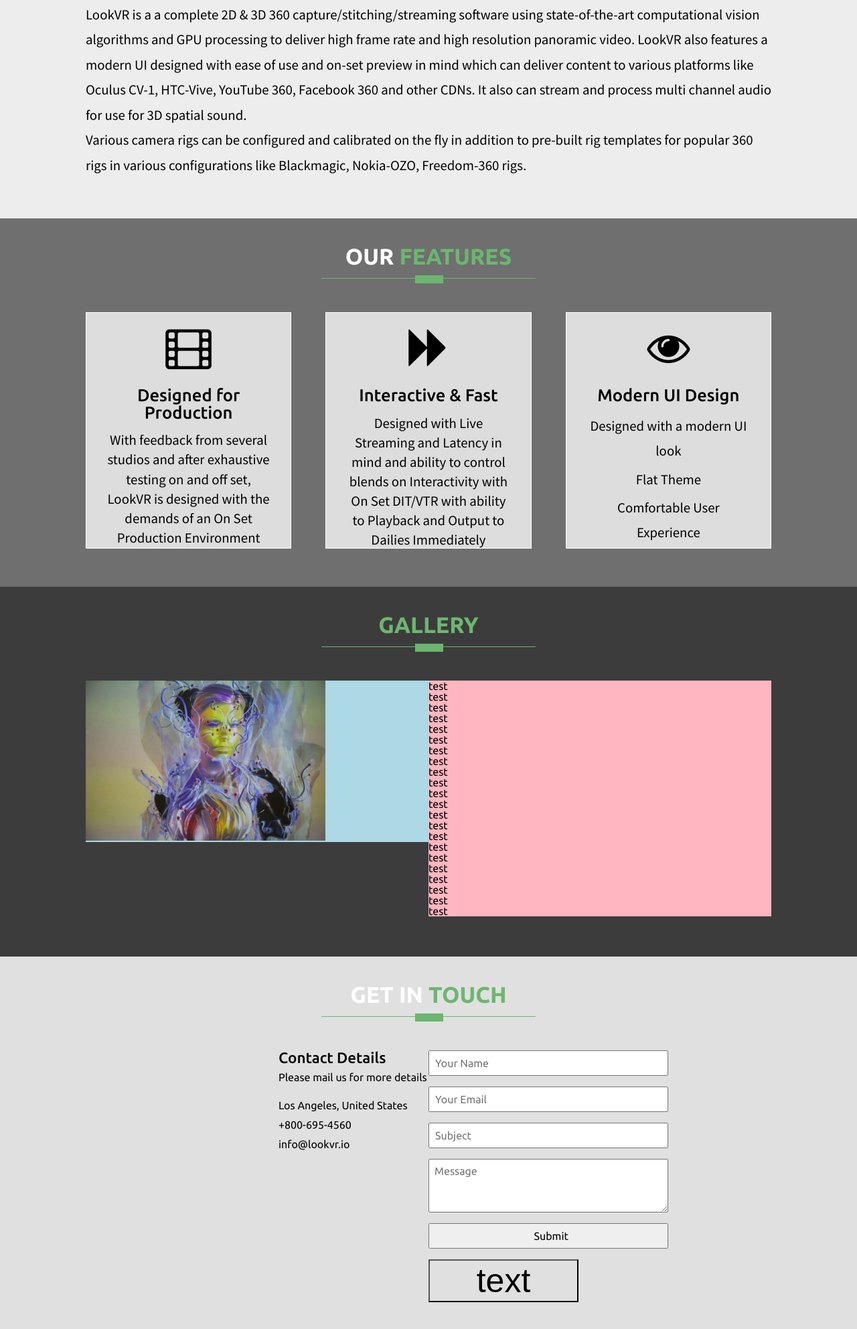
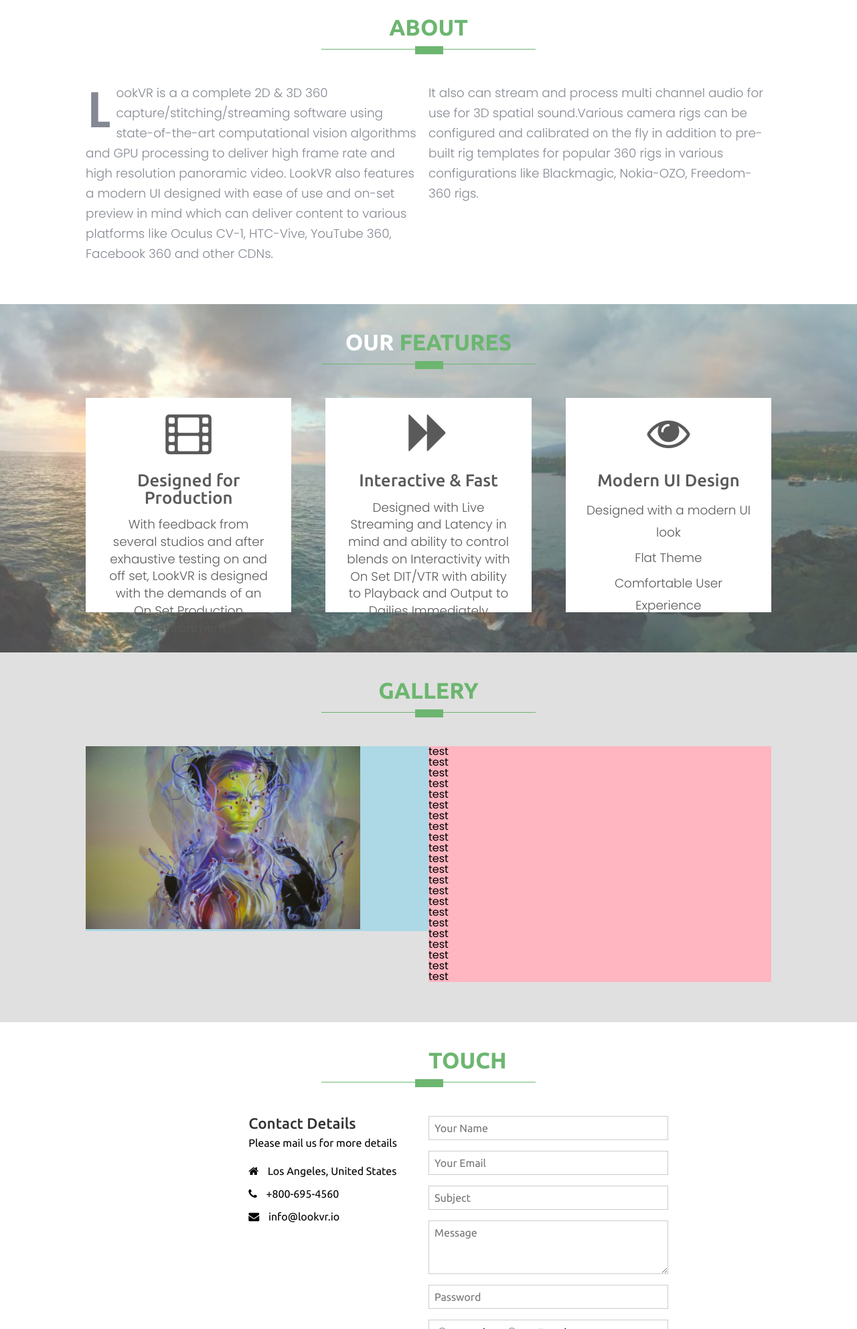
Before and after one commit to hikitae/FINALPROJECT, a plain HTML site: page index.html in a window 1280 px wide. Shown: the part 816-2800 px from the top of the page at 67% size. Drawn offline with Linux system fonts and the light colour scheme.

```diff
--- a/css/style.css
+++ b/css/style.css
@@ -25,22 +25,25 @@ a {
 #container {
 	font-family: 'Roboto', sans-serif;
 	font-family: 'Lora', serif;
-	font-family: 'Source Sans Pro', sans-serif;
+/*	font-family: 'Source Sans Pro', sans-serif;*/
 	font-family: 'Montserrat', sans-serif;
 	font-family: 'Ubuntu', sans-serif;
+	font-family: 'Poppins', sans-serif;
 }
 
 .backgroundcolor {
 	background-color: #2B2C30;
 }
 
-.backgroundcolor2 {
-	background-color: #EDEDED
+.backgroundcolor-2 {
+	background-color: #FFFFFF;
 }
 
 .backgroundcolor3 {
-	background-color: #6F6F6F;
+	background-color: ##E0E0E0;
 }
+
+
 
 .backgroundcolor4 {
 	background-color: #3C3C3C;
@@ -65,7 +68,7 @@ header {
 }
 
 #mainimage {
-	height: 600px;
+	height: 800px;
 /*	width: 100%;*/
 }
 
@@ -74,7 +77,7 @@ header {
  }
 
 #features {
-	height: 550px;
+	height: 100%;
 }
 
 #about, #contact {
@@ -94,10 +97,10 @@ footer {
 /* ---------  /////  HEADER ///// ---------------*/
 
 header {
-   /* position: fixed;*/
-   /* top: 0px;*/
+    position: fixed;
+    top: 0px;
     width: 100%;
-   /* z-index: 10;*/
+    z-index: 10;
 }
 
 #page-wrapper {
@@ -144,14 +147,44 @@ header img {
 
 #slide1 {
   	background-image: url('../images/slide_1.jpg');
+	animation:fade 10s infinite;
 }
+/*.slidetext1{
+	animation:fade 10s infinite;
+}*/
 
 #slide2 {
 	background-image: url('../images/slide_2.png');
+	animation:fade2 10s infinite;
 }
 
 #slide3 {
 	background-image: url('../images/slide_3.png');
+    animation:fade3 10s infinite;
+}
+
+@keyframes fade
+{
+  0%   {opacity:1}
+  33.333% { opacity: 0}
+  66.666% { opacity: 0}
+  100% { opacity: 1}
+}
+@keyframes fade2
+{
+  0%   {opacity:0}
+  33.333% { opacity: 1}
+  66.666% { opacity: 0}
+  100% { opacity: 0}
+
+}
+@keyframes fade3
+{
+  0%   {opacity:0}
+  33.333% { opacity: 0}
+  66.666% { opacity: 1}
+  100% { opacity: 0}
+
 }
 
 #mainimage {
@@ -162,12 +195,13 @@ header img {
 
 .slide-image {
 	width: 100%;
-  height: 600px;
+	height: 100%;
 	background-position: center;
 	background-size: cover;
 	display: inline-block;
 	text-align: center;
 	overflow: hidden;
+	position: absolute;
 }
 
 .slidetext1 {
@@ -199,6 +233,7 @@ header img {
 	top: 72%;
 }
 
+
 /* --------  /////   MAIN IMAGE - ARROWs /////------------------*/
 .arrow {
   width: 5%;
@@ -223,6 +258,8 @@ header img {
   }
 }
 
+
+
 /* i dont know why i need this ---> */
 /*@media (max-device-width: 1024px) {
   .arrow {
@@ -232,13 +269,15 @@ header img {
 
 
 /* ------ //////   ABOUT   //////// ----------------*/
-.color-green {
-	color: #6CB670;
-}
 
-.row {
-	/*width: 1024px;*/
-	margin: 0 auto;
+/* --- SECTION TITLE ---*/
+h2 {
+	text-align: center;
+	display: block;
+	font-size: 210%;
+	color: #FFFFFF;
+	font-weight: 700;
+	font-family: 'Ubuntu', sans-serif;
 }
 
 .section-title {
@@ -246,19 +285,9 @@ header img {
 	height: 100px;
 }
 
-#about {
-	padding-top: 40px;
-}
-
-h2 {
-	text-align: center;
-	display: block;
-	font-size: 200%;
-	color: #FFFFFF;
-	font-weight: 700;
-	font-family: 'Montserrat', sans-serif;
-	/*font-family: 'Ubuntu', sans-serif;*/
-
+.row {
+	/*width: 1024px;*/
+	margin: 0 auto;
 }
 
 .border {
@@ -281,47 +310,105 @@ h2 {
     width: 40px;
 }
 
+.color-green {
+	color: #6CB670;
+}
+
+
+/* --- SECTION TITLE // END //---*/
+
+#about {
+	padding-top: 40px;
+}
+
 #about-wrapper {
 	width: 80%;
-	/*height: 70%;*/
+	/*height: 100%;*/
 	margin: 0 auto;
+	overflow: hidden;
 	padding-bottom: 60px;
 }
 
 #about-wrapper h4 {
+	/*height: 100%;*/
+	font-family: 'Poppins', sans-serif;
+	font-weight: 300;
+	line-height: 30px;
+	font-size: 115%;
+	color:  #848892;
+	vertical-align: baseline;
+}
+
+.about-block {
+	width: 50%;
 	height: 100%;
-	font-family: 'Source Sans Pro', sans-serif;
-	/*font-family: 'Ubuntu', sans-serif;*/
-	line-height: 180%;
-	font-size: 130%;
+	display: inline-block;
+	float: left;
+	padding-right: 10px;
+}
+
+#about-left::first-letter {
+  font-weight: 600;
+  float: left;
+  font-size: 75px;
+  line-height: 60px;
+  padding-top: 10px;
+  padding-right: 8px;
+  padding-left: 3px;
 }
 
 
+/* ------ //////  FEATURES  /////// ----------------*/
 
-/* ------ //////  FEATURES  /////// ----------------*/
-#features .row {
+#features {
+	clear: both;
+	position: relative;
+	/*background-image: url('../images/bgImg_1.jpg');
+	background-position: center;
+	background-size: cover;*/
+	overflow: hidden;
 	padding-top: 40px;
 }
 
-#featureWrapper {
+#features:after {
+    content : "";
+    display: block;
+    position: absolute;
+    top: 0;
+    left: 0;
+    background-image: url('../images/bgImg_1.jpg');
+    background-position: center;
+	background-size: cover;
+    width: 100%;
+    height: 100%;
+    opacity : 0.7;
+    z-index: -1;
+}
+/*.feature-content {
+	position: relative;
+	z-index: 2;
+}
+*/
+#feature-wrapper {
 	width: 80%;
-	height: 75%;
 	margin: 0 auto;
 	padding-bottom: 60px;
+	overflow: hidden;
 	/*font-size: 0;*/
 }
 
 .featureContents {
 	width: 30%;
-	height: 100%;
-	border:1px solid white;
+	/*height: 100%;*/
+	/*border:1px solid white;*/
 	display: inline-block;
-	background-color: #DDDDDD;
 }
 
 .feature-icon {
 	height: 70px;
 	margin-top: 20px;
+	/*color: #323232*/
+	color:#5a5a5a;
 }
 
 .text-center {
@@ -330,6 +417,7 @@ h2 {
 
 .feature-block {
 	width: 80%;
+	height: 300px;
 	margin: 0 auto;
 }
 
@@ -344,19 +432,20 @@ h2 {
 }
 
 .feature-block h3 {
-	/*font-weight: 600;*/
+	/*color: #323232*/
+	color:#5a5a5a;
 	font-weight: 500;
 	font-size: 160%;
-	/*font-family: 'Lora', serif;*/
 	font-family: 'Ubuntu', sans-serif;
 	margin: 20px auto 10px;
 }
 
 .feature-block h4 {
-	font-weight: 400;
-	font-size: 130%;
-	font-family: 'Source Sans Pro', sans-serif;
-	/*font-family: 'Ubuntu', sans-serif;*/
+	/*color: #323232*/
+	color:#5a5a5a;
+	font-weight: 300;
+	font-size: 115%;
+	font-family: 'Poppins', sans-serif;
 	line-height: 140%;
 	padding-top: 5px;
 }
@@ -369,6 +458,9 @@ h2 {
 /* ------ //////  GALLERY ////// ----------------*/
 #gallery {
 	padding-top: 40px;
+	clear: both;
+	background-color: #E0E0E0;
+
 }
 #gallerygreen {
 	color: #6CB670;
@@ -404,14 +496,8 @@ h2 {
 		//////////////MODAL -->*/
 
 
-/* The Modal (background) */
-/*#myBtn {
-	width: 70%;
-	height: 50%;
-}*/
-
 #btn-wrapper img {
-	width: 70%;
+	width: 80%;
 }
 
 /* The Modal (background) */
@@ -419,10 +505,10 @@ h2 {
     display: none; /* Hidden by default */
     position: fixed; /* Stay in place */
     z-index: 1; /* Sit on top */
-    padding-top: 100px; /* Location of the box */
+    /*padding-top: 100px;*/ /* Location of the box */
     left: 0;
     top: 0;
-    width: 100%; /* Full width */
+    width: 100%;  /*Full width */
     height: 100%; /* Full height */
     overflow: auto; /* Enable scroll if needed */
     background-color: rgb(0,0,0); /* Fallback color */
@@ -431,17 +517,17 @@ h2 {
 
 /* Modal Content */
 .modal-content {
-    background-color: yellow;
+    background-color: black;
     margin: auto;
- /*   padding: 20px;*/
- /*   border: 1px solid #888;*/
-    width: 60%;
+    padding: 5px;
+  /*  border: 5px solid #888;*/
+    width: 50%;
     height: 50%;
     position: fixed;
     top: 50%;
-    transform: translateY(-25%);
+    transform: translate(-50%, -50%);
     left:50%;
-    transform: translateX(-50%);
+    /*transform: translateX(-50%);*/
 
 }
 
@@ -470,7 +556,7 @@ iframe {
 /* ------ //////  CONTACT  //////  ----------------*/
 
 #contact {
-	background-color: #E0E0E0;
+	/*background-color: #E0E0E0;*/
 	font-family: 'Ubuntu', sans-serif;
 	overflow: hidden;
 	clear: both;
@@ -492,33 +578,30 @@ iframe {
 	padding: 0 0 60px 0px;
 }
 
+/* -- BLOCK LEFT */
+#contact-details-wrapper {
+	margin-top: 20px;
+	line-height: 180%;
+}
+
+.contact-details h4 {
+	display: inline-block;
+	margin-bottom: 5px;
+	margin-left: 10px;
+}
+
 #block-left h3 {
 	font-size:140%;
 	font-weight: 500;
-	color: black;
+	color :#323232
 }
 
 #block-left h3+h4 {
 	margin-top: 10px;
 }
 
-#contact-details-wrapper {
-	margin-top: 20px;
-	line-height: 180%;
-}
 
-
-
-/*#block-left {
-	background-color: lightblue;
-}
-
-#block-right {
-	background-color: lightpink;
-
-}*/
-
-
+/* -- BLOCK RIGHT */
 .field {
   	width:80%;
 	display: block;
@@ -527,7 +610,8 @@ iframe {
   	padding:8px 0 8px 8px;
   	cursor: pointer;
   	font-family: 'Ubuntu', sans-serif;
-  	/*background:transparent;*/
+  	border: .8px solid #cccccc;
+  	background-color: transparent;
 }
 
 
@@ -540,20 +624,25 @@ input[type="submit"] {
 }
 
 #block-left {
-	padding-left: 25%;
+	padding-left: 20%;
 }
 
 #message {
 	height: 80px;
 }
 
-#submit {
-	text-align: center;
+button:hover {
+	background-color: #6CB670;
 }
 
+.field:hover {
+	border-color: #6CB670;
+}
 
-#submit:hover {
-	background-color: #6CB670;
+label {
+    display: inline-block;
+    padding-left: 25px;
+    margin-right: 15px;
   }
 
 
@@ -615,15 +704,3 @@ footer {
 .brand-icon, #footer-one img {
 	padding-top: 10%;
 }
-
-
-.section-title h2 {
-	text-align: center;
-	display: block;
-	font-size: 210%;
-	/*color: #FFFFFF;*/
-	font-weight: 700;
-	/*font-family: 'Montserrat', sans-serif;*/
-	font-family: 'Ubuntu', sans-serif;
-
-}
--- a/index.html
+++ b/index.html
@@ -3,7 +3,7 @@
 <head>
 	<title>LookVR | Home </title>
 	<link rel="stylesheet" href="css/reset.css">
-	<link href="https://fonts.googleapis.com/css?family=Lora:400,700|Roboto:400,500,700|Source+Sans+Pro:400,600,700|Montserrat:400,700|Ubuntu:400,500,700" rel="stylesheet">
+	<link href="https://fonts.googleapis.com/css?family=Lora:400,700|Roboto:400,500,700|Source+Sans+Pro:400,600,700|Montserrat:400,700|Ubuntu:400,500,700|Poppins:300,400,500,600,700" rel="stylesheet">
 	<link rel="stylesheet" href="css/style.css">
 	<link rel="stylesheet" href="css/font-awesome.min.css">
 	<script src="js/jquery-3.2.0.js"></script>
@@ -16,7 +16,7 @@
 
 <header class="backgroundcolor" id="top-page">
 	<div id="page-wrapper">
-		<a href="#top-page"><img src="images/lookvr.png" alt="LookVR Logo"></a>
+		<a href=""><img src="images/lookvr.png" alt="LookVR Logo"></a>
 		<nav>
 			<ul>
 				<li><a href="#about">About</a></li>
@@ -34,6 +34,7 @@
 <section id="mainimage">
 	<img src="images/arrow_left.svg" alt="Left Carousel Arrow" class="arrow" id="left-arrow">
     <img src="images/arrow_right.svg" alt="Right Carousel Arrow" class="arrow" id="right-arrow">
+    <!-- slides -->
   	<div class="slide-image" id="slide1">
   		<h1 class="slidetext1">REALTIME VIDEO STITCHING</h1>
   	</div>
@@ -48,7 +49,7 @@
 
 <!-- /////  ABOUT ////// -->
 
-<section id="about" class="backgroundcolor2">
+<section id="about" class="backgroundcolor-2">
 	<div class="row">
 		<div class="section-title">
 			<h2 class="color-green">ABOUT</h2>
@@ -56,15 +57,20 @@
 		</div>
 	</div>
 	<div id="about-wrapper">
-		<h4><p>LookVR is a a complete 2D &amp; 3D 360 capture/stitching/streaming software using state-of-the-art computational vision algorithms and GPU processing to deliver high frame rate and high resolution panoramic video. LookVR also features a modern UI designed with ease of use and on-set preview in mind which can deliver content to various platforms like Oculus CV-1,  HTC-Vive, YouTube 360, Facebook 360 and other CDNs. It also can stream and process multi channel audio for use for 3D spatial sound.</br>
-		Various camera rigs can be configured and calibrated on the fly in addition to pre-built rig templates for popular 360 rigs in various configurations like Blackmagic,  Nokia-OZO, Freedom-360 rigs.</p>
-		</h4>
+		<div class="about-block" id="about-left">
+			<h4><span>LookVR</span> is a a complete 2D &amp; 3D 360 capture/stitching/streaming software using state-of-the-art computational vision algorithms and GPU processing to deliver high frame rate and high resolution panoramic video. LookVR also features a modern UI designed with ease of use and on-set preview in mind which can deliver content to various platforms like Oculus CV-1,  HTC-Vive, YouTube 360, Facebook 360 and other CDNs. </h4>
+		</div>
+		<div class="about-block" id="about-right">
+			<h4>
+			It also can stream and process multi channel audio for use for 3D spatial sound.Various camera rigs can be configured and calibrated on the fly in addition to pre-built rig templates for popular 360 rigs in various configurations like Blackmagic,  Nokia-OZO, Freedom-360 rigs.</p>
+			</h4>
+		</div>
 	</div>
 </section>
 
 <!-- //////  FEATURES //////-->
 
-<section id="features" class="backgroundcolor3">
+<section id="features">
 	<div class="row">
 		<div class="section-title">
 			<h2>OUR  <span class="color-green">FEATURES</span></h2>
@@ -72,9 +78,9 @@
 		</div>
 	</div>
 
-	<div id="featureWrapper">
+	<div id="feature-wrapper">
 <!-- FEATURE ONE -->
-		<article class="featureContents" id="featureOne">
+		<article class="featureContents backgroundcolor-2" id="featureOne">
 			<div class="feature-block text-center">
 				<div class="feature-icon">
 					<i class="fa fa-film fa-4x"></i>
@@ -84,7 +90,7 @@
 			</div>
 		</article>
 <!-- FEATURE TWO -->
-		<article class="featureContents" id="featureTwo">
+		<article class="featureContents backgroundcolor-2" id="featureTwo">
 				<div class="feature-block text-center">
 					<div class="feature-icon text-center">
 						<i class="fa fa-forward fa-4x"></i>
@@ -94,7 +100,7 @@
 				</div>
 		</article>
 <!-- FEATURE THREE -->
-		<article class="featureContents" id="featureThree">
+		<article class="featureContents backgroundcolor-2" id="featureThree">
 				<div class="feature-block text-center">
 					<div class="feature-icon text-center">
 						<i class="fa fa-eye fa-4x"></i>
@@ -105,12 +111,13 @@
 					<h4>Comfortable User Experience</h4>
 				</div>
 		</article>
+
 	</div>
 </section>
 
 <!-- //////  GALLERY //////-->
 
-<section id="gallery" class="backgroundcolor4">
+<section id="gallery" class="backgroundcolor-3">
 	<div class="row">
 		<div class="section-title">
 			<h2 class="color-green">GALLERY</h2>
@@ -131,13 +138,11 @@
 
 		<!-- The Modal -->
 		<div id="myModal" class="modal">
-
 		  <!-- Modal content -->
 		  	<div class="modal-content">
-		    	<span class="close">&times;</span>s
+		    	<span class="close"> &times;</span>
                     <iframe id="VRvideo" src="https://www.youtube.com/embed/pJDcwXQc5CU" frameborder="0" allowfullscreen></iframe>
             </div>
-
 		</div>
 
 		</div>
@@ -172,7 +177,7 @@
 
 <!-- //////  CONTACT //////-->
 
-<section id="contact" class="backgroundcolor3">
+<section id="contact">
 	<div class="row">
 		<div class="section-title">
 			<h2>GET IN <span class="color-green">TOUCH</span></h2>
@@ -184,10 +189,20 @@
 		<div class="contact-block" id="block-left">
 			<h3>Contact Details</h3>
 			<h4>Please mail us for more details</h4>
+
 			<div id="contact-details-wrapper">
-			<h4 class="contact-details">Los Angeles, United States</h4>
-			<h4 class="contact-details">+800-695-4560</h4>
-			<h4 class="contact-details">info@lookvr.io</h4>
+				<div class="contact-details">
+					<i class="fa fa-home fa-1x"></i>
+					<h4>Los Angeles, United States</h4>
+				</div>
+				<div class="contact-details">
+					<i class="fa fa-phone fa-1x"></i>
+					<h4 class="contact-details">+800-695-4560</h4>
+				</div>
+				<div class="contact-details">
+					<i class="fa fa-envelope fa-1x"></i>
+					<h4 class="contact-details">info@lookvr.io</h4>
+				</div>
 			</div>
 		</div>
 
@@ -196,12 +211,20 @@
 				<input class= "field" id="yourName" name="yourName" type="text" placeholder="Your Name">
 				<input class= "field" id="yourEmail" name="yourEmail" type="email" placeholder="Your Email">
 				<input class= "field" id="subject" name="subject" type="text" placeholder="Subject">
-				<!-- <input class= "field" id="message" name="message" type="textarea" placeholder="Message"> -->
 				<textarea class="field" name="message" id="message" placeholder="Message"></textarea>
-				<!-- <input type="submit" placeholder="Submit">	 -->
-				<!-- <input type="submit" id="submit" name="submit" class="field" placeholder="Submit">  -->
+
+			<!-- I am not using "password" for my Finalproject -->
+				<input class="field" type="password" name="psw" placeholder="Password">
+
+			<!-- I am not using "radio" for my Finalproject -->
+				<div class="radio field">
+				    <input id="male" type="radio" name="gender" value="male">
+				    <label for="male">Male</label>
+				    <input id="female" type="radio" name="gender" value="female">
+				    <label for="female">Female</label>
+				</div>
+
 				<button class="field" type="submit">Submit</button>
-				<input type="submit" value="text">
 			</form>
 		</div>
 	</div>
```
Also changed, not shown: js/script.js (+12 -15 lines), images/bgImg_1.jpg (added), images/bgImg_2.jpg (added), images/bgImg_3.JPG (added). Lines whose indentation alone changed are shown as unchanged.
